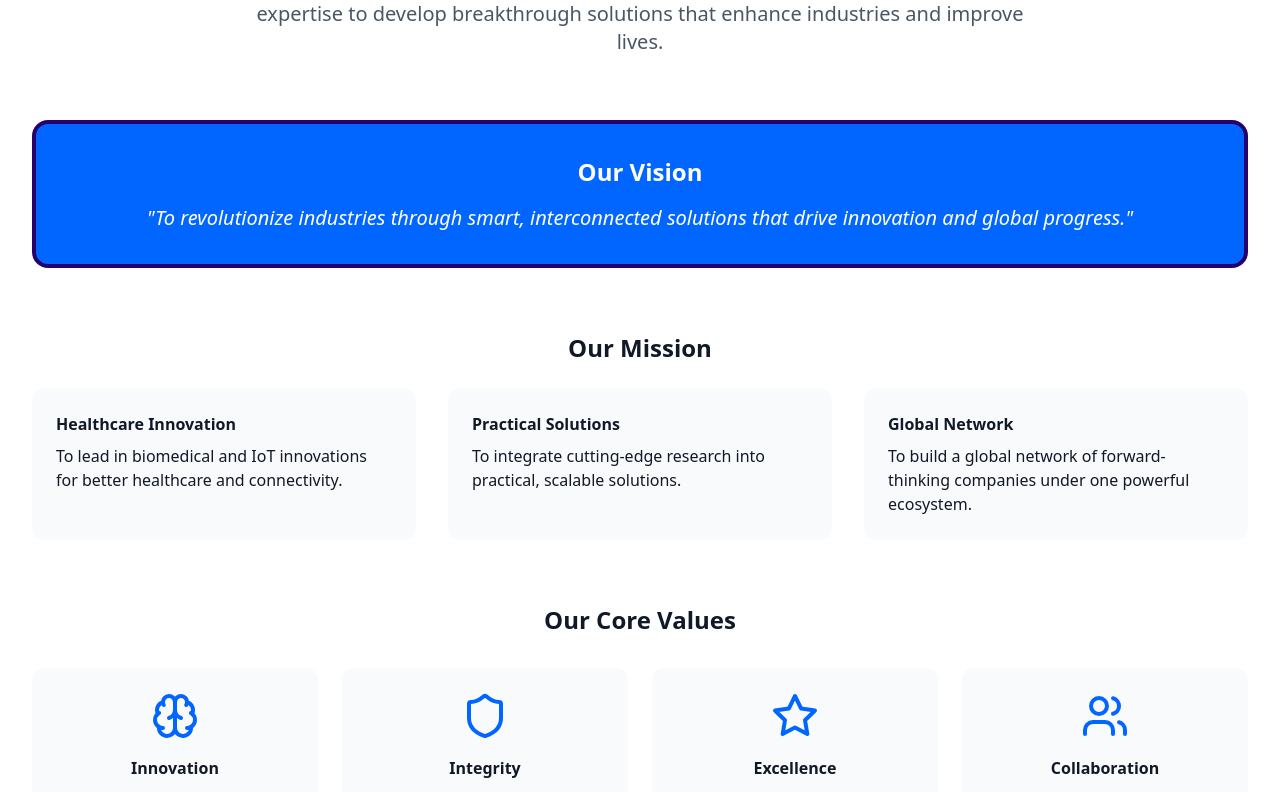
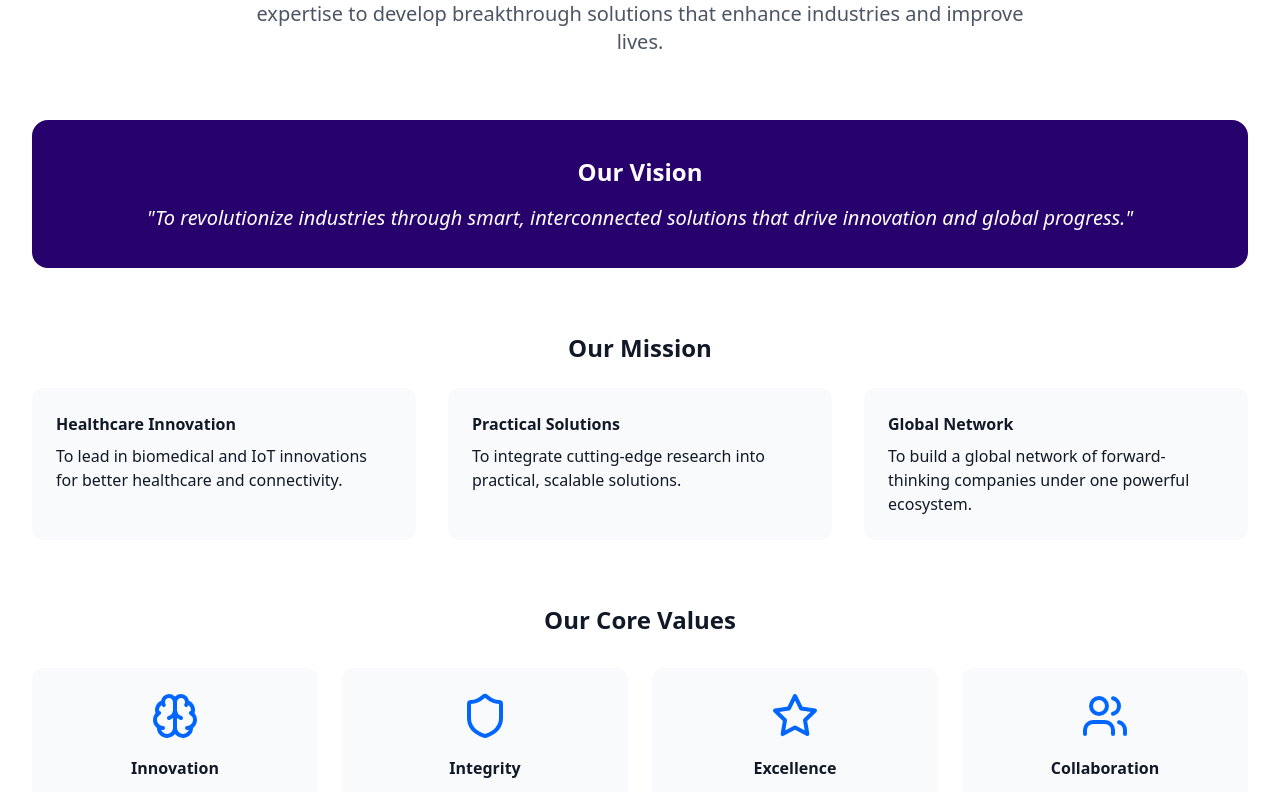
Before and after one commit to jpasan123/koding, a React (Vite) app: page / in a window 1280 px wide. Shown: the part 1028-1820 px from the top of the page. Built offline with nearby package versions, Linux system fonts and the light colour scheme.

Commit message:
update-commit

```diff
--- a/src/components/About.tsx
+++ b/src/components/About.tsx
@@ -46,7 +46,7 @@ export const About = () => {
         </motion.div>
 
         <motion.div variants={itemVariants} className="mb-16">
-          <div className="bg-primary p-8 rounded-2xl text-white text-center border-4" style={{ borderColor: '#27026c' }}>
+          <div className="p-8 rounded-2xl text-white text-center border-4" style={{ backgroundColor: '#27026c', borderColor: '#27026c' }}>
             <h3 className="text-2xl font-bold mb-4">Our Vision</h3>
             <p className="text-xl italic">
               "To revolutionize industries through smart, interconnected solutions that drive innovation and global progress."
```
